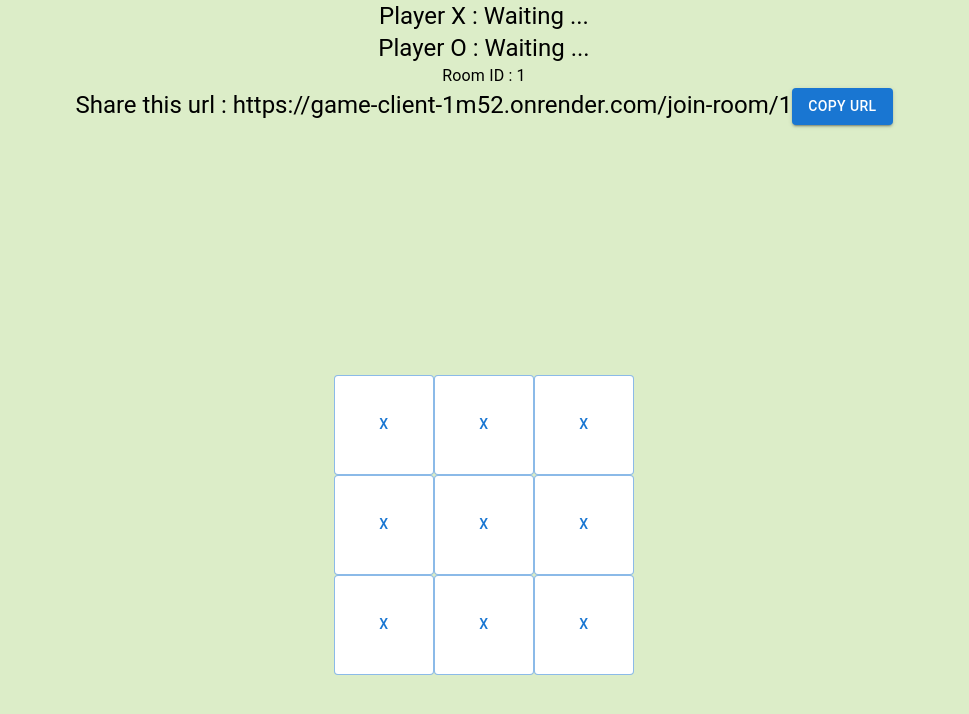
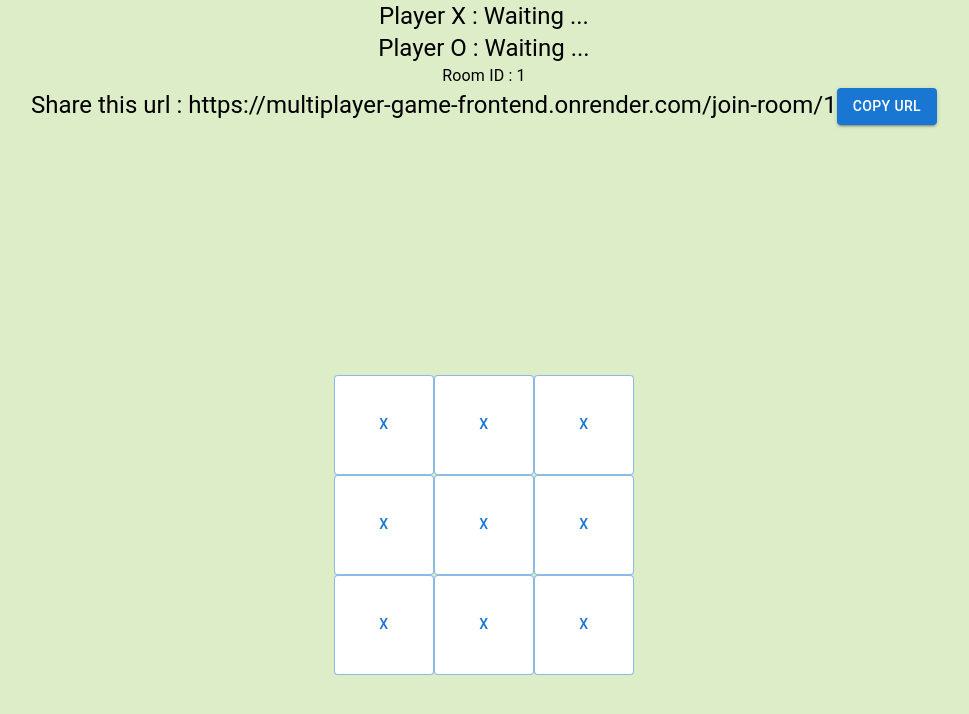
Before and after one commit to Samiul-Islam-123/multiplayer-game-client, a React (Create React App) app: page /game/1 in a window 1280 px wide. Shown: the top 714 px of the page, without its empty margins (156-1125 px from the left). Built offline with nearby package versions, Linux system fonts and the light colour scheme; no server answers.

Commit message:
Update ClientURL.js

```diff
--- a/src/ClientURL.js
+++ b/src/ClientURL.js
@@ -1,3 +1,3 @@
-const ClientURL = "https://game-client-1m52.onrender.com"
+const ClientURL = "https://multiplayer-game-frontend.onrender.com"
 
 export default ClientURL;
```
